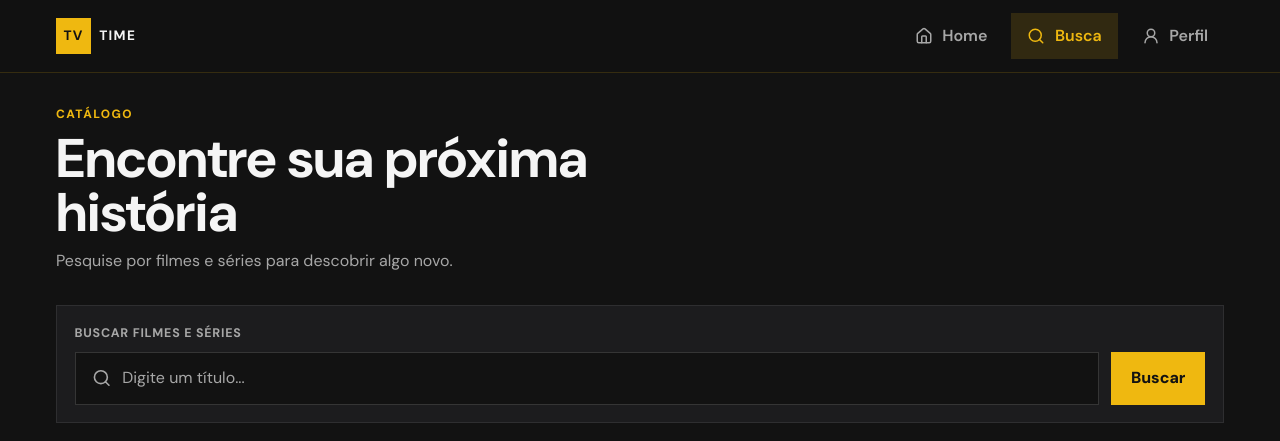
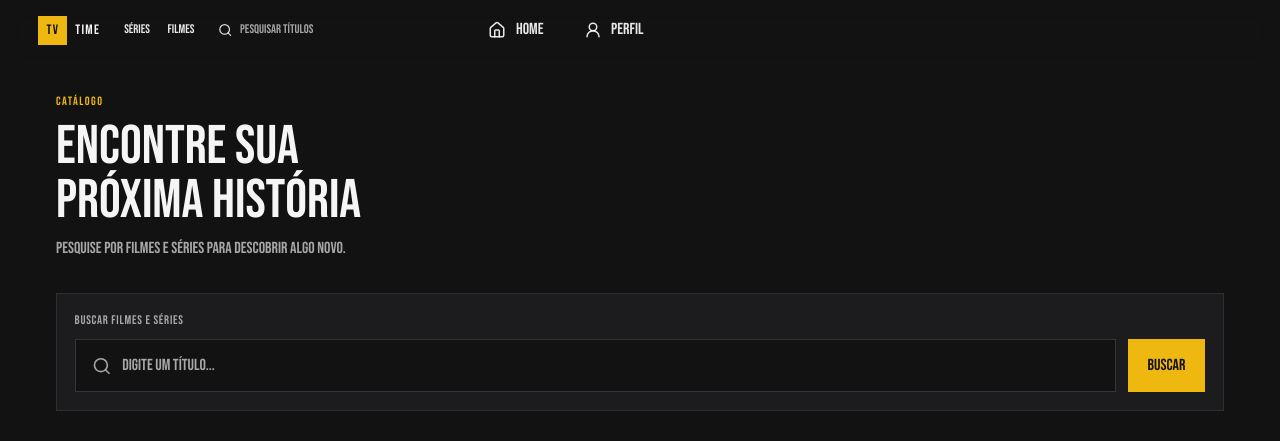
Before and after one commit to checkpoint-web-dev/TV-Time, a React (Vite) app: page /busca in a window 1280 px wide. Shown: the top 441 px of the page. Built offline with nearby package versions, Linux system fonts and the light colour scheme; no server answers.

Commit message:
feat: busca

```diff
--- a/src/components/Navbar/Navbar.css
+++ b/src/components/Navbar/Navbar.css
@@ -2,20 +2,19 @@
   position: sticky;
   top: 0;
   z-index: 30;
-  backdrop-filter: blur(14px);
-  background: rgba(18, 18, 18, 0.92);
-  border-bottom: 1px solid rgba(var(--color-brand-rgb), 0.16);
+  background: rgba(18, 18, 18, 0.72);
+  backdrop-filter: blur(10px);
 }
 
 .navbar {
-  width: min(100%, var(--content-width));
+  width: 100%;
   margin: 0 auto;
-  min-height: 72px;
+  min-height: 56px;
   display: flex;
   align-items: center;
-  justify-content: space-between;
-  gap: 1rem;
-  padding: 0.75rem 1rem;
+  justify-content: flex-start;
+  gap: 1.5rem;
+  padding: 0.45rem clamp(1rem, 3vw, 2.5rem);
 }
 
 .navbar-brand {
@@ -31,8 +30,8 @@
   display: inline-flex;
   align-items: center;
   justify-content: center;
-  width: 2.2rem;
-  height: 2.2rem;
+  width: 1.8rem;
+  height: 1.8rem;
   border-radius: 0.35rem;
   background: var(--color-brand);
   color: var(--color-background);
@@ -42,6 +41,52 @@
 .brand-name {
   color: var(--color-text);
   font-size: 0.85rem;
+}
+
+.navbar-categories {
+  display: flex;
+  align-items: center;
+  gap: 1.1rem;
+}
+
+.navbar-categories button {
+  display: inline-flex;
+  align-items: center;
+  gap: 0.25rem;
+  padding: 0;
+  border: 0;
+  background: transparent;
+  color: rgba(255, 255, 255, 0.9);
+  font-size: 0.78rem;
+}
+
+.navbar-categories button:hover,
+.navbar-categories button.is-active {
+  color: var(--color-brand);
+}
+
+.navbar-search {
+  display: flex;
+  align-items: center;
+  gap: 0.45rem;
+  width: min(100%, 230px);
+  margin-left: 0;
+  color: rgba(255, 255, 255, 0.86);
+}
+
+.navbar-search input {
+  width: 100%;
+  min-width: 0;
+  padding: 0.35rem 0;
+  border: 0;
+  outline: 0;
+  background: transparent;
+  color: #fff;
+  font-size: 0.78rem;
+}
+
+.navbar-search input::placeholder {
+  color: rgba(255, 255, 255, 0.62);
 }
 
 .nav-list {
@@ -62,19 +107,19 @@
   gap: 0.6rem;
   padding: 0.7rem 1rem;
   border-radius: 999px;
-  color: var(--color-text-muted);
+  color: rgba(255, 255, 255, 0.9);
   font-weight: 600;
   transition: background-color 0.2s ease, color 0.2s ease, transform 0.2s ease;
 }
 
 .nav-link:hover {
-  background: rgba(255, 255, 255, 0.04);
-  color: var(--color-text);
+  background: rgba(255, 255, 255, 0.06);
+  color: #fff;
 }
 
 .nav-link.active {
-  background: rgba(var(--color-brand-rgb), 0.14);
-  color: var(--color-brand);
+  background: rgba(255, 255, 255, 0.08);
+  color: #fff;
 }
 
 .nav-link:focus-visible {
@@ -93,6 +138,18 @@
     width: 100%;
   }
 
+  .navbar-categories {
+    order: 3;
+    width: 100%;
+    justify-content: space-between;
+  }
+
+  .navbar-search {
+    order: 2;
+    width: 100%;
+    margin-left: 0;
+  }
+
   .nav-link {
     flex: 1 1 0;
     justify-content: center;
--- a/src/components/Navbar/Navbar.jsx
+++ b/src/components/Navbar/Navbar.jsx
@@ -1,21 +1,58 @@
-import { NavLink } from 'react-router-dom'
+import { useEffect, useState } from 'react'
+import { NavLink, useLocation, useNavigate } from 'react-router-dom'
 import { Home, Search, UserRound } from 'lucide-react'
 import './Navbar.css'
 
 const navItems = [
   { to: '/', label: 'Home', icon: Home },
-  { to: '/busca', label: 'Busca', icon: Search },
   { to: '/perfil', label: 'Perfil', icon: UserRound },
 ]
 
 function Navbar() {
+  const navigate = useNavigate()
+  const location = useLocation()
+  const [query, setQuery] = useState(() => new URLSearchParams(location.search).get('busca') ?? '')
+  const activeType = new URLSearchParams(location.search).get('tipo') ?? ''
+
+  useEffect(() => {
+    setQuery(new URLSearchParams(location.search).get('busca') ?? '')
+  }, [location.search])
+
+  const handleSubmit = (event) => {
+    event.preventDefault()
+    const normalizedQuery = query.trim()
+    const typeParam = activeType ? `&tipo=${activeType}` : ''
+    navigate(normalizedQuery ? `/?busca=${encodeURIComponent(normalizedQuery)}${typeParam}` : activeType ? `/?tipo=${activeType}` : '/')
+  }
+
+  const handleTypeFilter = (type) => {
+    const queryParam = query.trim() ? `busca=${encodeURIComponent(query.trim())}&` : ''
+    navigate(`/?${queryParam}tipo=${type}`)
+  }
+
   return (
     <header className="navbar-shell">
       <nav className="navbar" aria-label="Navegação principal">
-        <div className="navbar-brand" aria-label="TV Time">
+        <NavLink to="/" className="navbar-brand" aria-label="TV Time">
           <span className="brand-mark">TV</span>
           <span className="brand-name">Time</span>
+        </NavLink>
+
+        <div className="navbar-categories" aria-label="Categorias">
+          <button type="button" className={activeType === 'tv' ? 'is-active' : ''} onClick={() => handleTypeFilter('tv')}>Séries</button>
+          <button type="button" className={activeType === 'movie' ? 'is-active' : ''} onClick={() => handleTypeFilter('movie')}>Filmes</button>
         </div>
+
+        <form className="navbar-search" onSubmit={handleSubmit} role="search">
+          <Search size={16} aria-hidden="true" />
+          <input
+            type="search"
+            value={query}
+            onChange={(event) => setQuery(event.target.value)}
+            placeholder="Pesquisar títulos"
+            aria-label="Pesquisar títulos"
+          />
+        </form>
 
         <ul className="nav-list">
           {navItems.map(({ to, label, icon: Icon }) => (
--- a/src/index.css
+++ b/src/index.css
@@ -1,9 +1,4 @@
-@font-face {
-  font-family: 'DM Sans';
-  src: url('./assets/fonts/DMSans-VariableFont_opsz,wght.ttf') format('truetype');
-  font-weight: 100 900;
-  font-style: normal;
-}
+@import url('https://fonts.googleapis.com/css2?family=Bebas+Neue&display=swap');
 
 :root {
   --color-background: #121212;
@@ -16,7 +11,7 @@
   --color-text-muted: #a7a7a7;
   --color-border: #353535;
   --color-focus: #f7d36a;
-  --font-body: 'DM Sans', 'Segoe UI', sans-serif;
+  --font-body: 'Bebas Neue', sans-serif;
   --content-width: 1200px;
   color: var(--color-text);
   background: var(--color-background);
--- a/src/pages/Home/Home.css
+++ b/src/pages/Home/Home.css
@@ -6,6 +6,33 @@
 
 .home-page .genre-row {
   margin-top: 0;
+}
+
+.home-page--searching {
+  min-height: 60vh;
+  padding-top: 2rem;
+}
+
+.home-search-heading {
+  padding-inline: clamp(1rem, 4vw, 4rem);
+}
+
+.home-search-heading p {
+  color: var(--color-brand);
+  font-size: 0.75rem;
+  font-weight: 800;
+  letter-spacing: 0.12em;
+  text-transform: uppercase;
+}
+
+.home-search-heading h1 {
+  margin-top: 0.35rem;
+  color: var(--color-text);
+  font-size: clamp(1.8rem, 4vw, 3rem);
+}
+
+.home-search-results .genre-row {
+  margin-top: 1.5rem;
 }
 
 .home-state {
--- a/src/pages/Home/Home.jsx
+++ b/src/pages/Home/Home.jsx
@@ -1,8 +1,9 @@
 import { useEffect, useState } from 'react'
 import { AlertCircle, LoaderCircle } from 'lucide-react'
+import { useSearchParams } from 'react-router-dom'
 import GenreRow from '../../components/GenreRow/GenreRow'
 import HeroBanner from '../../components/HeroBanner/HeroBanner'
-import { getMoviesByGenre, getTrending } from '../../services/tmdb'
+import { getMoviesByGenre, getPopularMovies, getPopularTvShows, getTrending, searchMedia } from '../../services/tmdb'
 import './Home.css'
 
 const ACTION_GENRE_ID = 28
@@ -10,9 +11,13 @@ const COMEDY_GENRE_ID = 35
 const DRAMA_GENRE_ID = 18
 
 function Home() {
+  const [searchParams] = useSearchParams()
+  const searchQuery = searchParams.get('busca')?.trim() ?? ''
+  const mediaType = searchParams.get('tipo') ?? ''
   const [featuredMedia, setFeaturedMedia] = useState(null)
   const [actionMedia, setActionMedia] = useState([])
   const [comedyDramaMedia, setComedyDramaMedia] = useState([])
+  const [searchResults, setSearchResults] = useState([])
   const [isLoading, setIsLoading] = useState(true)
   const [errorMessage, setErrorMessage] = useState('')
 
@@ -20,7 +25,31 @@ function Home() {
     let isMounted = true
 
     async function loadHomeCatalog() {
+      setIsLoading(true)
+      setErrorMessage('')
+
       try {
+        if (searchQuery || mediaType) {
+          const response = await searchMedia(searchQuery)
+          const filteredResults = searchQuery
+            ? response.results ?? []
+            : mediaType === 'tv'
+              ? (await getPopularTvShows()).results ?? []
+              : (await getPopularMovies()).results ?? []
+
+          if (!isMounted) {
+            return
+          }
+
+          setSearchResults(
+            filteredResults
+              .filter((media) => mediaType ? media.media_type === mediaType || !media.media_type : media.media_type === 'movie' || media.media_type === 'tv')
+              .map((media) => ({ ...media, media_type: media.media_type ?? mediaType })),
+          )
+          setIsLoading(false)
+          return
+        }
+
         const [trending, action, comedy, drama] = await Promise.all([
           getTrending(),
           getMoviesByGenre(ACTION_GENRE_ID),
@@ -46,6 +75,7 @@ function Home() {
         ]
           .filter((media, index, items) => items.findIndex((item) => item.id === media.id) === index)
           .map((media) => ({ ...media, media_type: 'movie' })))
+        setSearchResults([])
       } catch (error) {
         if (isMounted) {
           setErrorMessage(error instanceof Error ? error.message : 'Não foi possível carregar o catálogo.')
@@ -62,7 +92,7 @@ function Home() {
     return () => {
       isMounted = false
     }
-  }, [])
+  }, [searchQuery, mediaType])
 
   if (isLoading) {
     return (
@@ -83,10 +113,28 @@ function Home() {
   }
 
   return (
-    <div className="home-page">
-      <HeroBanner media={featuredMedia} />
-      <GenreRow title="Ação" items={actionMedia} />
-      <GenreRow title="Comédia/Drama" items={comedyDramaMedia} />
+    <div className={`home-page ${searchQuery || mediaType ? 'home-page--searching' : ''}`}>
+      {searchQuery || mediaType ? (
+        <section className="home-search-results" aria-live="polite">
+          <div className="home-search-heading">
+            <p>{searchQuery ? 'Resultados da busca' : 'Catálogo filtrado'}</p>
+            <h1>{searchQuery || (mediaType === 'tv' ? 'Séries' : 'Filmes')}</h1>
+          </div>
+          {searchResults.length ? (
+            <GenreRow title="Títulos encontrados" items={searchResults} />
+          ) : (
+            <div className="home-state">
+              <p>Nenhum título encontrado.</p>
+            </div>
+          )}
+        </section>
+      ) : (
+        <>
+          <HeroBanner media={featuredMedia} />
+          <GenreRow title="Ação" items={actionMedia} />
+          <GenreRow title="Comédia/Drama" items={comedyDramaMedia} />
+        </>
+      )}
     </div>
   )
 }
```
